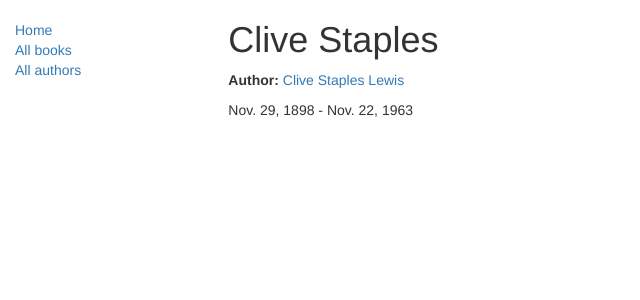
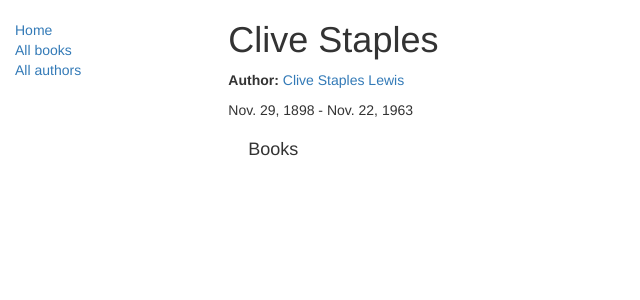
Before and after one commit to LoraStratos/LocalLibrary2, a Django app: page /catalog/author/2 in a window 1280 px wide. Shown: the top 300 px of the page, without its empty margins (0-640 px from the left). Run offline with Django 4.2, Linux system fonts and the light colour scheme; data comes from the database, SQL or seed files in the repository; some libraries are stand-ins or nearby versions.

Commit message:
откат

```diff
--- a/locallibrary/catalog/templates/catalog/author_detail.html
+++ b/locallibrary/catalog/templates/catalog/author_detail.html
@@ -4,4 +4,8 @@
   <h1> {{ author.first_name }} </h1>
   <p><strong>Author:</strong> <a href="{{ book.author.get_absolute_url }}">{{ author.first_name }} {{ author.last_name }}</a></p>
   <p> {{ author.date_of_birth }} - {{ author.date_of_death }}</p>
+
+  <div style="margin-left:20px;margin-top:20px">
+    <h4>Books</h4>
+  </div>
 {% endblock %}
```
